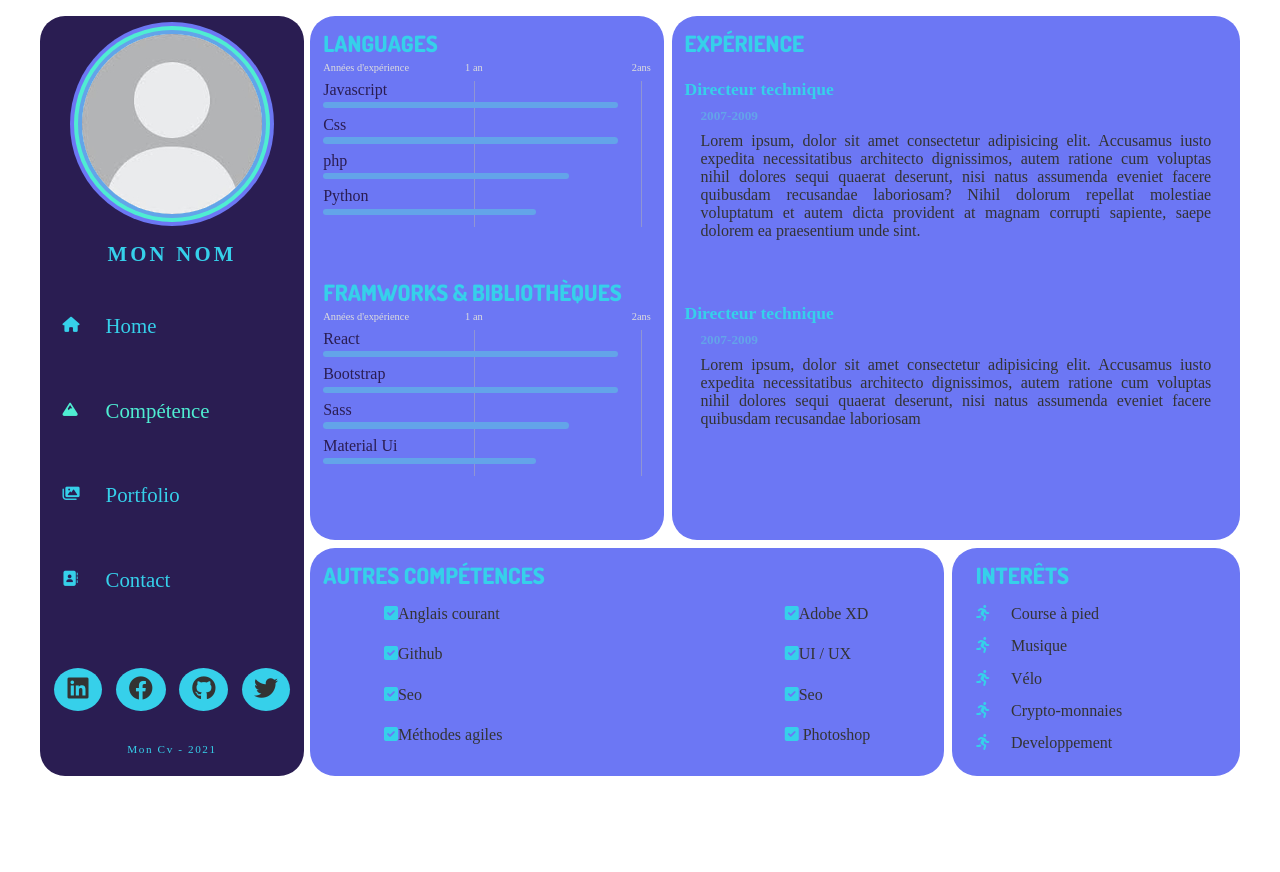
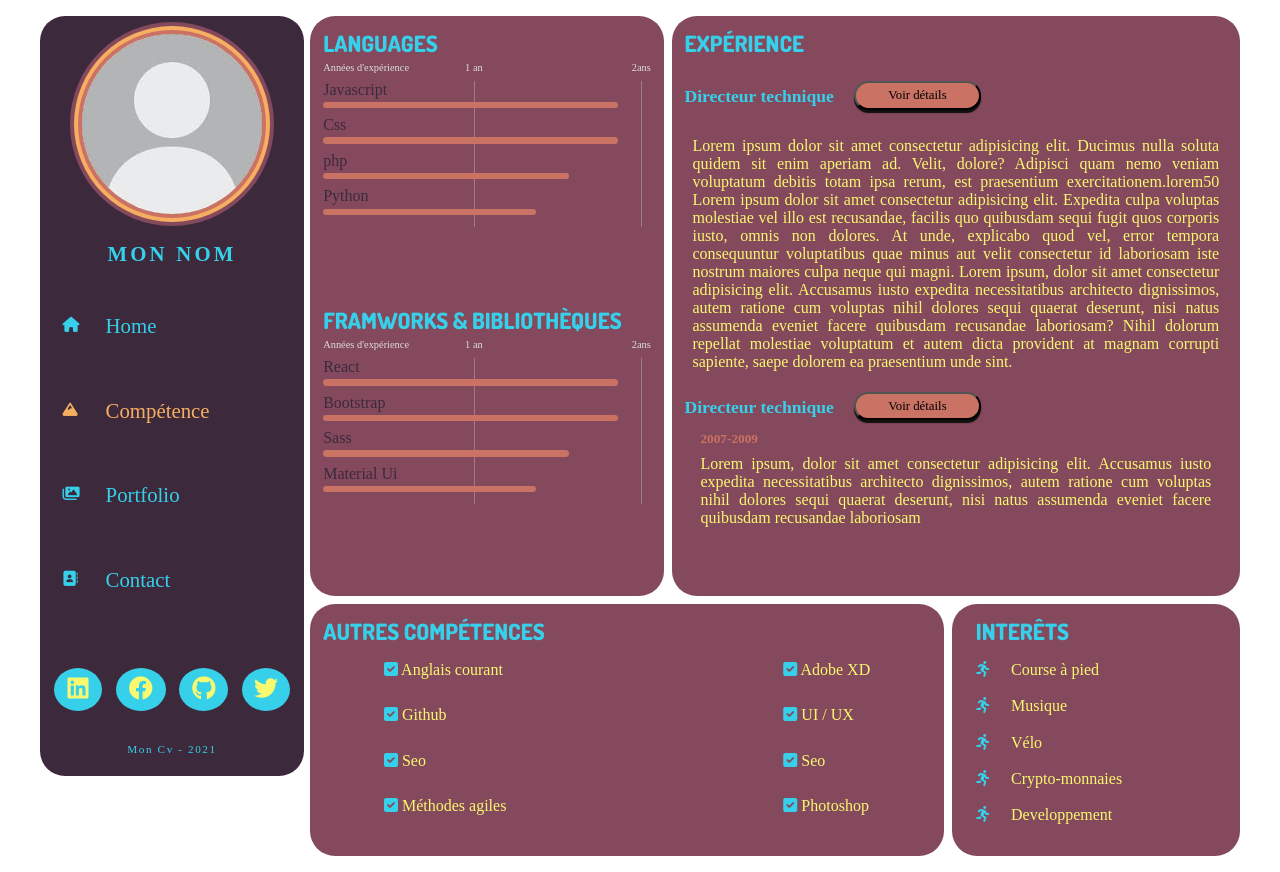
Before and after one commit to Emancipateur/Cv, a React (Create React App) app: page /comptences in a window 1280 px wide. Before the commit the page ends 800 px from the top, so only its background shows below. Built offline with nearby package versions, Linux system fonts and the light colour scheme; a web font is replaced by a local one.

Commit message:
Modification bouton paragraphe

```diff
--- a/src/components/Navigation.js
+++ b/src/components/Navigation.js
@@ -14,16 +14,16 @@ const Navigation = () => {
         <div className="navigation">
             <ul>
                 <li>
-                    <NavLink to="/" activeClassName={(navData)=> navData.isActive ? "active" : ""}><i className="fas fa-home"></i><span>Home</span></NavLink>
+                    <NavLink to="/" className={(navData)=> navData.isActive ? "active" : ""}><i className="fas fa-home"></i><span>Home</span></NavLink>
                 </li>
                 <li>
-                    <NavLink to="/comptences"activeClassName={(navData)=> navData.isActive ? "active" : ""}><i className="fas fa-mountain"></i><span>Compétence</span></NavLink>
+                    <NavLink to="/comptences" className={(navData)=> navData.isActive ? "active" : ""}><i className="fas fa-mountain"></i><span>Compétence</span></NavLink>
                 </li>
                 <li>
-                    <NavLink to="/portfolio" activeClassName={(navData)=> navData.isActive ? "active" : ""}><i className="fas fa-images"></i><span>Portfolio</span></NavLink>
+                    <NavLink to="/portfolio" className={(navData)=> navData.isActive ? "active" : ""}><i className="fas fa-images"></i><span>Portfolio</span></NavLink>
                 </li>
                 <li>
-                    <NavLink to="/contact" activeClassName={(navData)=> navData.isActive ? "active" : ""}><i className="fas fa-address-book"></i><span>Contact</span></NavLink>
+                    <NavLink to="/contact" className={(navData)=> navData.isActive ? "active" : ""}><i className="fas fa-address-book"></i><span>Contact</span></NavLink>
                 </li>
             </ul>
         </div>
--- a/src/components/knowledges/Experience.js
+++ b/src/components/knowledges/Experience.js
@@ -1,20 +1,37 @@
 import React from 'react';
 
+
+
+const showExp = () => {
+
+
+           let ok = document.querySelector('#experiencepara').classList.toggle('showExp')
+
+
+    }
 const Experience = () => {
+
+
+
     return (
+
+
         <div className="experience">
                 <h3>Expérience</h3>
-                <div className="exp1">
-                    <h4>Directeur technique</h4>
-                    <h5>2007-2009</h5>
-                    <p>Lorem ipsum, dolor sit amet consectetur adipisicing elit. Accusamus iusto expedita necessitatibus architecto dignissimos, autem ratione cum voluptas nihil dolores sequi quaerat deserunt, nisi natus assumenda eveniet facere quibusdam recusandae laboriosam? Nihil dolorum repellat molestiae voluptatum et autem dicta provident at magnam corrupti sapiente, saepe dolorem ea praesentium unde sint.</p>
+                <div className="exp-1">
+                <h4 > <span>Directeur technique   <button id="buttonExp" onClick={showExp}> Voir détails</button></span></h4>
+
+                    <p id="experiencepara">Lorem ipsum dolor sit amet consectetur adipisicing elit. Ducimus nulla soluta quidem sit enim aperiam ad. Velit, dolore? Adipisci quam nemo veniam voluptatum debitis totam ipsa rerum, est praesentium exercitationem.lorem50 Lorem ipsum dolor sit amet consectetur adipisicing elit. Expedita culpa voluptas molestiae vel illo est recusandae, facilis quo quibusdam sequi fugit quos corporis iusto, omnis non dolores. At unde, explicabo quod vel, error tempora consequuntur voluptatibus quae minus aut velit consectetur id laboriosam iste nostrum maiores culpa neque qui magni. Lorem ipsum, dolor sit amet consectetur adipisicing elit. Accusamus iusto expedita necessitatibus architecto dignissimos, autem ratione cum voluptas nihil dolores sequi quaerat deserunt, nisi natus assumenda eveniet facere quibusdam recusandae laboriosam? Nihil dolorum repellat molestiae voluptatum et autem dicta provident at magnam corrupti sapiente, saepe dolorem ea praesentium unde sint.</p>
                     </div>
-                    <div className="exp2">
-                    <h4>Directeur technique</h4>
+                    <div className="exp-2">
+                    <h4> <span>Directeur technique   <button id="buttonExp" onClick={showExp}> Voir détails</button></span></h4>
                     <h5>2007-2009</h5>
                     <p>Lorem ipsum, dolor sit amet consectetur adipisicing elit. Accusamus iusto expedita necessitatibus architecto dignissimos, autem ratione cum voluptas nihil dolores sequi quaerat deserunt, nisi natus assumenda eveniet facere quibusdam recusandae laboriosam</p>
                     </div>
         </div>
+
+
+
     );
 };
 
--- a/src/styles/_settings.scss
+++ b/src/styles/_settings.scss
@@ -4,13 +4,29 @@ $font-1: 'Nova Round', cursive;
 $font-2: 'Dosis', sans-serif;
 $font-3: 'Josefin Sans', serif;
 
-$color-1: #2a1d52;
-$color-2: #6C77F4;
-$color-3: rgb(99, 164, 233);
-$color-4: #4FEDD2;
+$color-1: #3C2A3C;
+$color-2: #84495C;
+$color-3: #CA7264;
+$color-4: #F6AE60;
 $color-5: #36D0EA;
 $white: #ddd;
-$black: #333;
+$black: #F9F871;
+
+// $color-1: #1B1B1E;
+// $color-2: #373F51;
+// $color-3: #4FEDD2;
+// $color-4: #4FEDD2;
+// $color-5: #36D0EA;
+// $white: #ddd;
+// $black: #36D0EA;
+
+// $color-1: #2a1d52;
+// $color-2: #6C77F4;
+// $color-3: rgb(99, 164, 233);
+// $color-4: #4FEDD2;
+// $color-5: #36D0EA;
+// $white: #ddd;
+// $black: #333;
 
 $borderRadius: 25px;
 $shadow: 0 1px 3px #333;
--- /dev/null
+++ b/src/styles/pages/_exp.scss
@@ -0,0 +1,27 @@
+.experience{
+
+    #buttonExp{
+        font-family: $font-1;
+            font-size: 0.8rem;
+            background: $color-3;
+            margin-left: 1rem;
+            transform: translateY(-3px);
+            padding: .3rem 2rem;
+            border-radius: $borderRadius;
+            box-shadow: 0 3px 1px rgb(15, 15, 15);
+            transition: 0.2s ease;
+
+        &:hover{
+            background-color: $color-4;
+        }
+    }
+
+    #experiencepara{
+        padding: 1.5rem 0.5rem
+
+    }
+}
+
+.showExp{
+    display: none;
+}
--- a/src/styles/pages/_knowledges.scss
+++ b/src/styles/pages/_knowledges.scss
@@ -132,6 +132,7 @@
         }
         .exp-1 {
           grid-area: 2;
+
         }
         .exp-2 {
           grid-area: 3;
--- a/src/styles/styles.scss
+++ b/src/styles/styles.scss
@@ -5,3 +5,4 @@
 @import './pages/contact';
 @import './pages/notFound';
 @import './pages/home';
+@import './pages/exp';
```
Also changed, not shown: src/components/knowledges/OthersSkills.js (+7 -7 lines).
